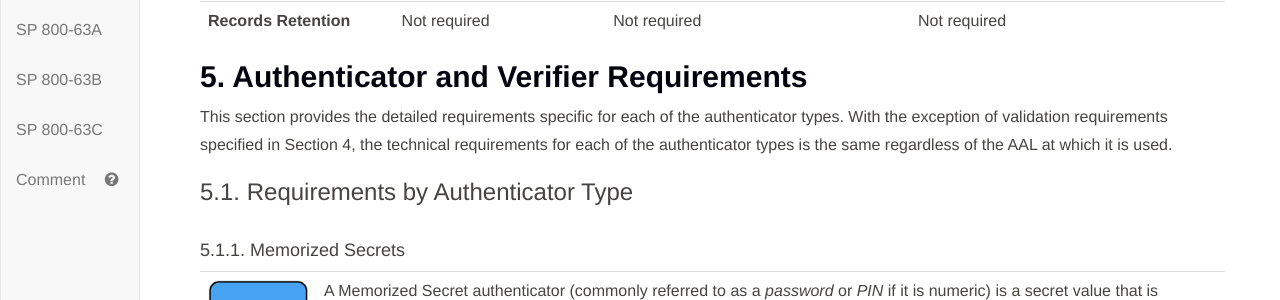
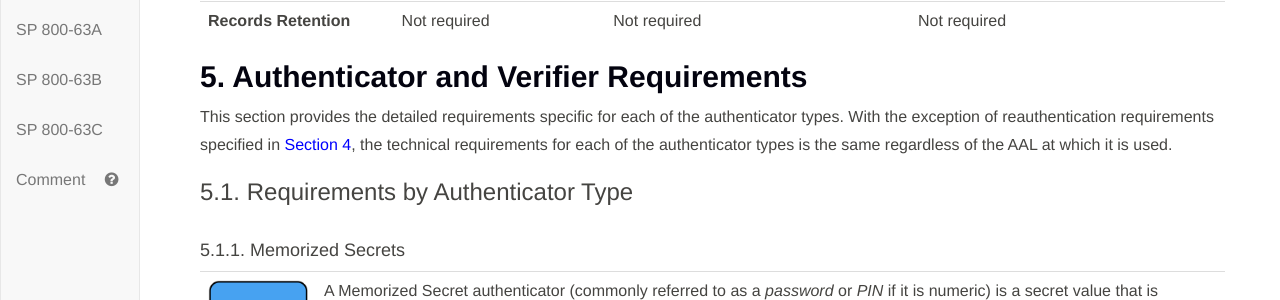
Before and after one commit to usnistgov/800-63-3, a Jekyll site: the page built from sp800-63b.md, in a window 1280 px wide and 900 px high, scrolled down 24004 px. Shown: the part 152-452 px from the top of the window. Built offline with Jekyll 4.4.1, drawn with Linux system fonts in a browser that asks for light colours.

Commit message:
Correct reference to reauthentication

```diff
--- a/sp800-63b/sec5_authenticators.md
+++ b/sp800-63b/sec5_authenticators.md
@@ -2,7 +2,7 @@
 
 ## 5. <a name="AAL_SEC5"></a>Authenticator and Verifier Requirements
 
-This section provides the detailed requirements specific for each of the authenticator types. With the exception of validation requirements specified in Section 4, the technical requirements for each of the authenticator types is the same regardless of the AAL at which it is used.
+This section provides the detailed requirements specific for each of the authenticator types. With the exception of reauthentication requirements specified in [Section 4](#AAL_SEC4), the technical requirements for each of the authenticator types is the same regardless of the AAL at which it is used.
 
 ### 5.1. Requirements by Authenticator Type
 
```
